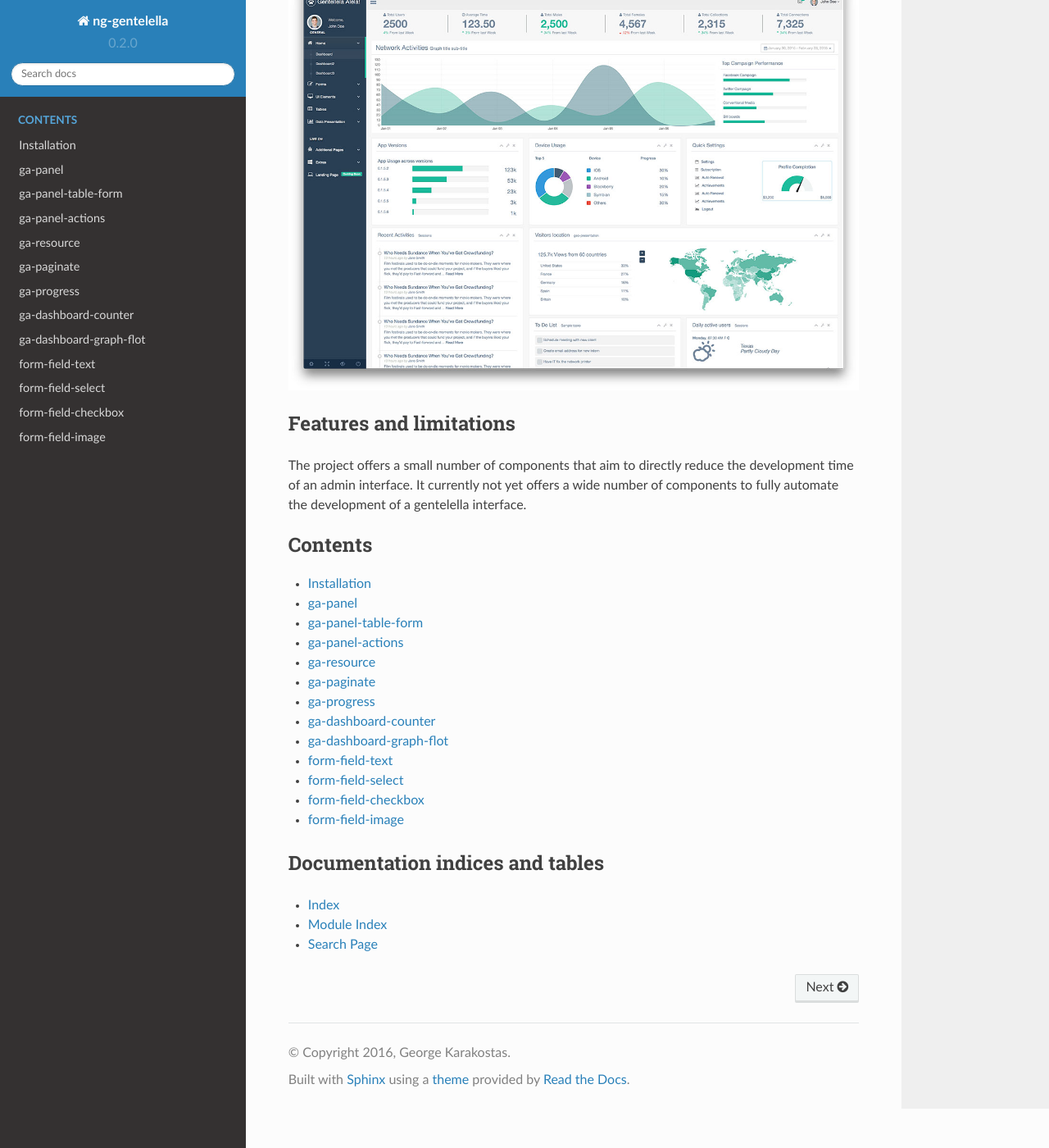
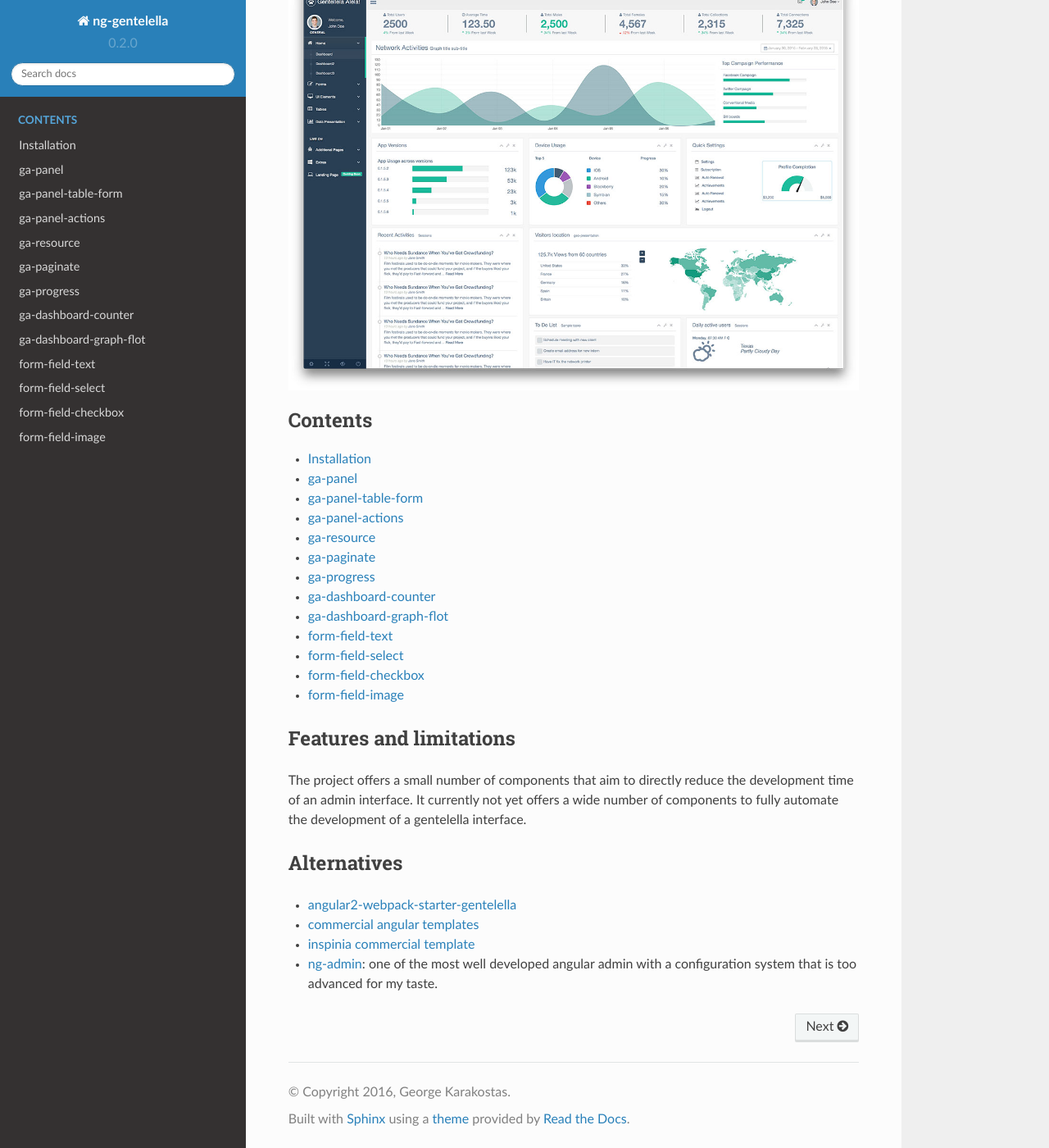
Before and after one commit to Wtower/ng-gentelella, a Sphinx documentation site: the page built from docs/index.rst, in a window 1280 px wide and 1400 px high, scrolled down 263 px. Shown: the whole window at 82% size. Built offline with Sphinx 7.4.7 and the Read the Docs theme 2.0.0, drawn with Linux system fonts in a browser that asks for light colours.

Commit message:
Tide-up readme after completing documentation

```diff
--- a/docs/index.rst
+++ b/docs/index.rst
@@ -10,13 +10,6 @@ are based on the markup by `Gentelella`_ bootstrap template.
 .. _Gentelella: https://github.com/puikinsh/gentelella
 
 .. image:: images/gentelella-admin-template-preview.jpg
-
-Features and limitations
-------------------------
-
-The project offers a small number of components that aim to directly reduce the development time of an
-admin interface. It currently not yet offers a wide number of components to fully automate the
-development of a gentelella interface.
 
 .. toctree::
    :maxdepth: 1
@@ -36,10 +29,22 @@ development of a gentelella interface.
    form-field-checkbox
    form-field-image
 
+Features and limitations
+------------------------
 
-Documentation indices and tables
---------------------------------
+The project offers a small number of components that aim to directly reduce the development time of an
+admin interface. It currently not yet offers a wide number of components to fully automate the
+development of a gentelella interface.
 
-* :ref:`genindex`
-* :ref:`modindex`
-* :ref:`search`
+Alternatives
+------------
+
+- angular2-webpack-starter-gentelella_
+- `commercial angular templates`_
+- `inspinia commercial template`_
+- ng-admin_: one of the most well developed angular admin with a configuration system that is too advanced for my taste.
+
+.. _angular2-webpack-starter-gentelella: https://github.com/kmkatsma/angular2-webpack-starter-gentelella
+.. _ng-admin: https://github.com/marmelab/ng-admin
+.. _commercial angular templates: https://colorlib.com/wp/angularjs-admin-templates/
+.. _inspinia commercial template: https://wrapbootstrap.com/theme/inspinia-responsive-admin-theme-WB0R5L90S
```
Also changed, not shown: README.md (+6 -112 lines).
